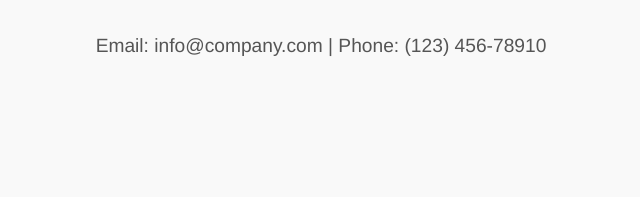
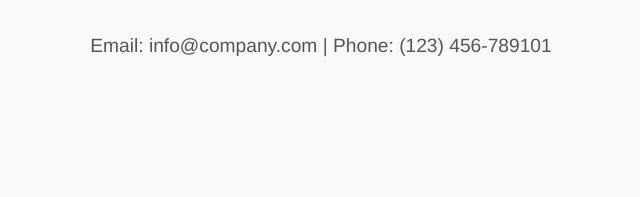
Before and after one commit to kayyazka/example_web, a plain HTML site: page index.html in a window 1280 px wide. Shown: the part 1814-2011 px from the top of the page, 319-959 px from the left. Drawn offline with Linux system fonts and the light colour scheme.

Commit message:
first commit

```diff
--- a/index.html
+++ b/index.html
@@ -69,7 +69,7 @@
     <section id="contact">
         <div class="container">
             <h2>Contact Us</h2>
-            <p>Email: info@company.com | Phone: (123) 456-78910</p>
+            <p>Email: info@company.com | Phone: (123) 456-789101</p>
         </div>
     </section>
 
```
